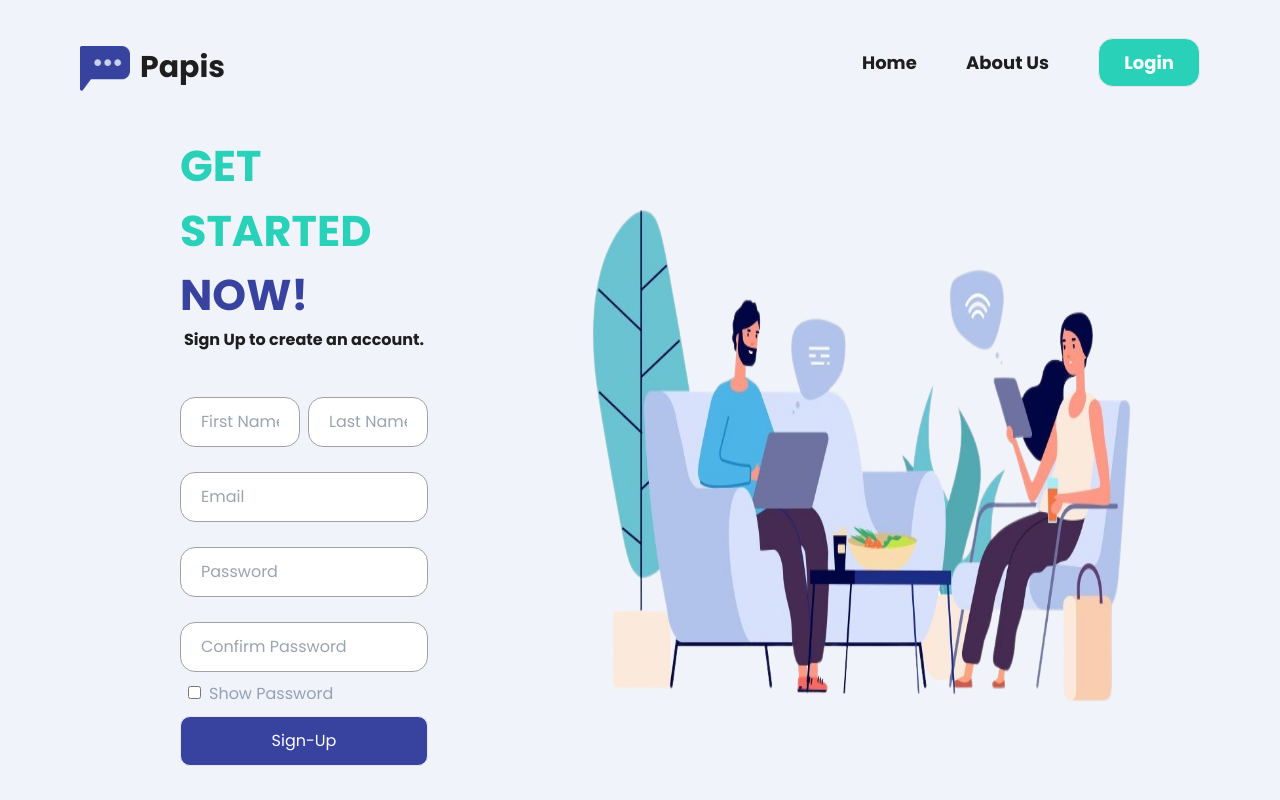
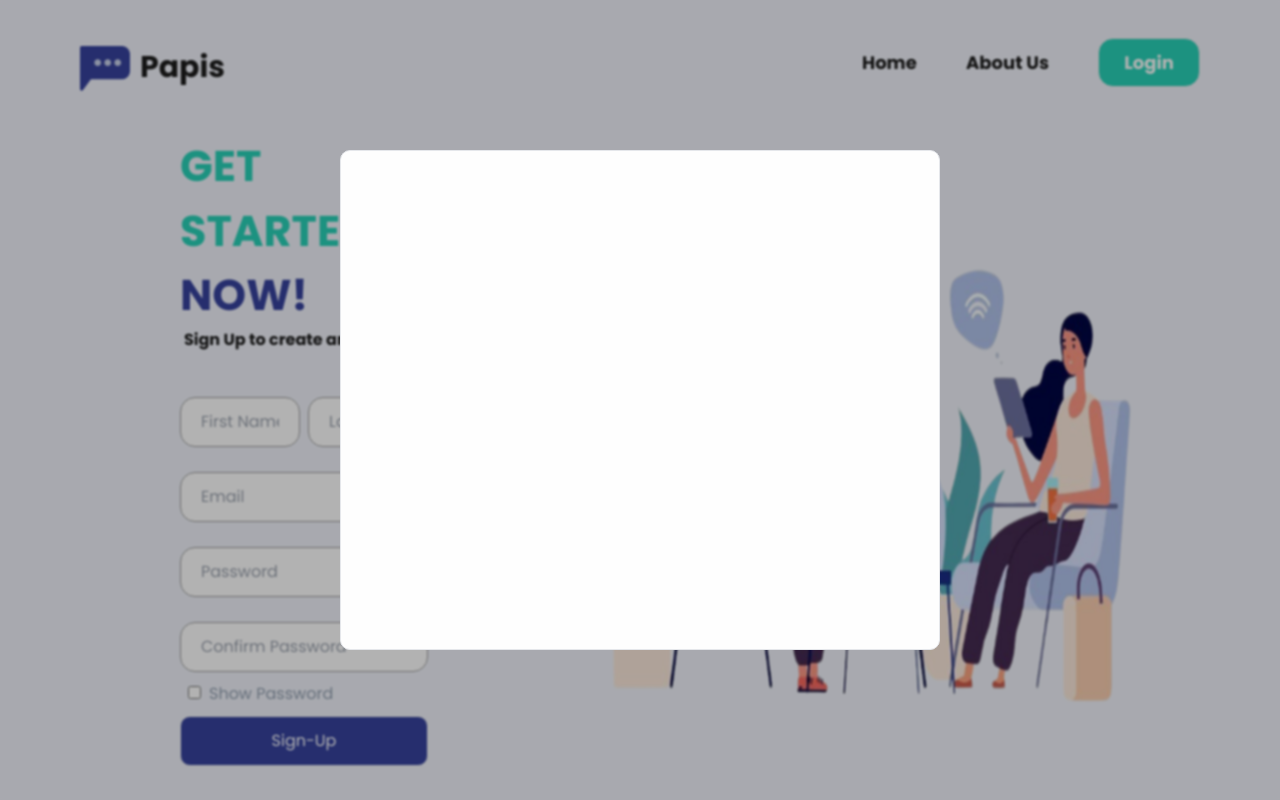
Before and after one commit to TopherGacad/Papis, a React (Vite) app: page /login in a window 1280 px wide. Built offline with nearby package versions, Linux system fonts and the light colour scheme.

Commit message:
Create: login modal initial

```diff
--- a/package.json
+++ b/package.json
@@ -22,7 +22,7 @@
     "@vitejs/plugin-react": "^3.1.0",
     "autoprefixer": "^10.4.19",
     "postcss": "^8.4.38",
-    "tailwindcss": "^3.4.3",
+    "tailwindcss": "^3.4.4",
     "typescript": "^4.9.3",
     "vite": "^4.1.0"
   }
--- a/src/components/Login.tsx
+++ b/src/components/Login.tsx
@@ -1,8 +1,10 @@
+import ModalLogin from "./ModalLogin";
 export default function Login() {
 
   return (
     <>
-      <div className="h-screen w-screen bg-[#F1F3FB] py-[20px] px-[80px] flex flex-col font-sans">
+      <div className="h-screen w-screen bg-[#F1F3FB] py-[20px] px-[80px] flex flex-col font-sans z-[0]">
+        <ModalLogin></ModalLogin>
         <div className="nav h-[100px] flex flex-row justify-between items-center">
           <div className="nav-left flex items-center">
             <span className="logo">
--- /dev/null
+++ b/src/components/ModalLogin.tsx
@@ -0,0 +1,11 @@
+export default function ModalLogin(){
+    return(
+        <>
+
+            <div className="bg fixed top-0 left-0 z-[98] w-screen h-screen bg-[rgba(0,0,0,0.3)] backdrop-blur-xs" id="bg"></div>
+            <div className="h-[500px] w-[600px] bg-[#FEFEFE] border-solid border-[1px] rounded-[10px] z-[999] fixed flex flex-col inset-0 m-auto">
+
+            </div>
+        </>
+    )
+}
--- a/tailwind.config.js
+++ b/tailwind.config.js
@@ -7,8 +7,9 @@
 //   plugins: [],
 // }
 
+
 /** @type {import('tailwindcss').Config} */
-
+const plugin = require('tailwindcss/plugin');
 const defaultTheme = require('tailwindcss/defaultTheme');
 export default {
   content: [
@@ -17,12 +18,23 @@
   ],
   theme: {
     extend: {
+      backdropBlur: {
+        xs: '.8px',
+      },
       fontFamily: {
         sans: ['Poppins', ...defaultTheme.fontFamily.sans],
       },
     },
   },
   plugins: [
+    plugin(function ({ addUtilities }) {
+      addUtilities({
+        '.backdrop-blur-xs': {
+          backdropFilter: 'blur(.8px)',
+        },
+      });
+    }),
+
     require('@tailwindcss/typography'),
   ],
 }
```
Also changed, not shown: 1 other file (tests, documents, lock files or other folders).
